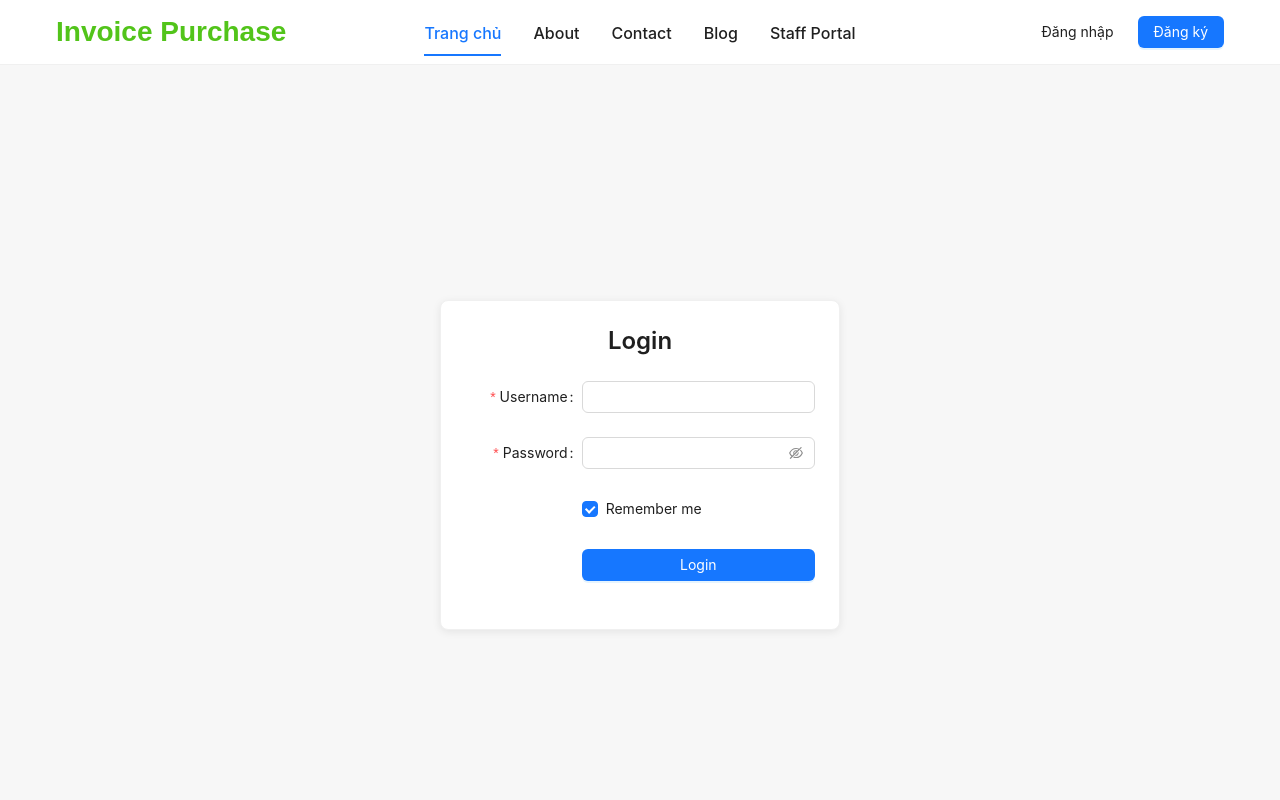
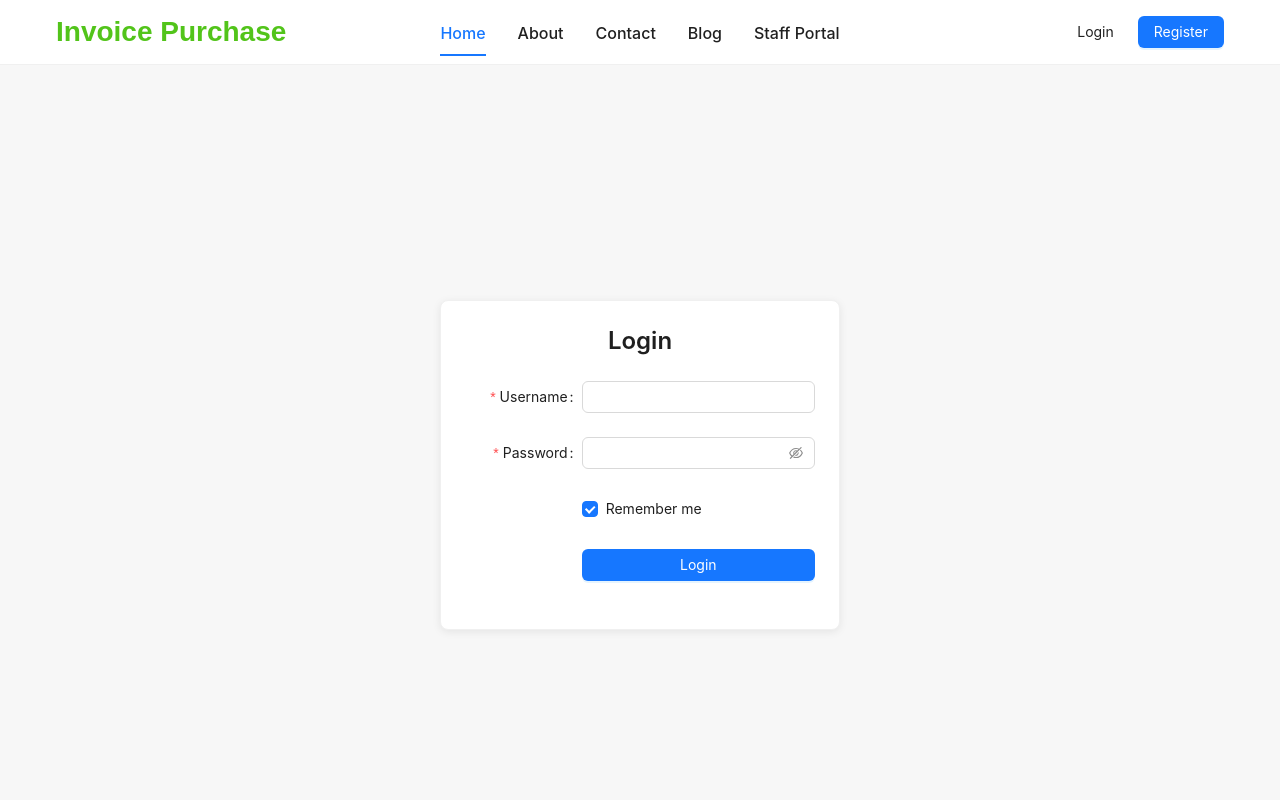
Before and after one commit to Raikion201/ScrumInvoiceProject, a Next.js app in the folder invoice-fe/: page /login in a window 1280 px wide. Shown: the top 800 px of the page. Built offline with nearby package versions, Linux system fonts and the light colour scheme.

Commit message:
feat: login purchase request

```diff
--- a/invoice-fe/src/app/component/header.jsx
+++ b/invoice-fe/src/app/component/header.jsx
@@ -1,38 +1,52 @@
 'use client'
-import React, { useState } from 'react';
-import { useRouter } from 'next/navigation';
+import React, { useEffect, useState } from 'react';
+import { useRouter, usePathname } from 'next/navigation';
 import { Menu, Button, Space } from 'antd';
+import '@fontsource/montserrat'; // Nếu dùng npm install @fontsource/montserrat
 
 const Header = () => {
     const router = useRouter();
+    const pathname = usePathname();
     const [current, setCurrent] = useState('/');
+    const [username, setUsername] = useState(null);
+
+    useEffect(() => {
+        // Cập nhật username mỗi khi route thay đổi
+        const user = localStorage.getItem('username');
+        setUsername(user);
+
+        // Lắng nghe sự kiện custom (login/logout)
+        const updateUsername = () => {
+            const user = localStorage.getItem('username');
+            setUsername(user);
+        };
+        window.addEventListener('usernameChanged', updateUsername);
+
+        return () => {
+            window.removeEventListener('usernameChanged', updateUsername);
+        };
+    }, [pathname]); // <-- thêm pathname vào dependency
 
     const onClick = (e) => {
         setCurrent(e.key);
         router.push(e.key);
     };
 
+    const handleLogout = () => {
+        localStorage.removeItem('username');
+        setUsername(null);
+        window.dispatchEvent(new Event('usernameChanged'));
+        router.push('/login');
+    };
+
     const items = [
-        {
-            label: 'Trang chủ',
-            key: '/',
-        },
-        {
-            label: 'About',
-            key: '/about',
-        },
-        {
-            label: 'Contact',
-            key: '/contact',
-        },
-        {
-            label: 'Blog',
-            key: '/blog',
-        },
-        {
-            label: 'Staff Portal',
-            key: '/purchase-requests',
-        },
+        { label: 'Home', key: '/' },
+        { label: 'About', key: '/about' },
+        { label: 'Contact', key: '/contact' },
+        { label: 'Blog', key: '/blog' },
+	{label: 'Staff Portal',
+            key: '/purchase-requests'},
+
     ];
 
     return (
@@ -64,12 +78,31 @@ const Header = () => {
                 </div>
                 <div style={{ flex: 1, display: 'flex', justifyContent: 'flex-end' }}>
                     <Space>
-                        <Button type="text" onClick={() => router.push('/login')}>
-                            Đăng nhập
-                        </Button>
-                        <Button type="primary" onClick={() => router.push('/register')}>
-                            Đăng ký
-                        </Button>
+                        {username ? (
+                            <>
+                                <span style={{
+fontFamily: 'Montserrat, sans-serif',
+                                    fontWeight: 500,
+                                    color: '#888',
+                                    opacity: 0.7,
+                                    fontSize: '14px', // hoặc '14px' nếu muốn nhỏ hơn nữa
+                                }}>
+                                    {username},
+                                </span>
+                                <Button type="text" onClick={handleLogout}>
+                                    Logout
+                                </Button>
+                            </>
+                        ) : (
+                            <>
+                                <Button type="text" onClick={() => router.push('/login')}>
+                                    Login
+                                </Button>
+                                <Button type="primary" onClick={() => router.push('/register')}>
+                                    Register
+                                </Button>
+                            </>
+                        )}
                     </Space>
                 </div>
             </div>
--- a/invoice-fe/src/app/login/page.jsx
+++ b/invoice-fe/src/app/login/page.jsx
@@ -17,7 +17,7 @@ const LoginForm = () => {
             localStorage.setItem('username', values.username);
             window.dispatchEvent(new Event('usernameChanged'));
             message.success(res.data.message || 'Login successful!');
-            router.push('/');
+            router.push('/purchase-requests');
         } catch (error) {
             message.error(error.response?.data?.message || 'Login failed!');
         }
```
Also changed, not shown: 1 other file (tests, documents, lock files or other folders).
